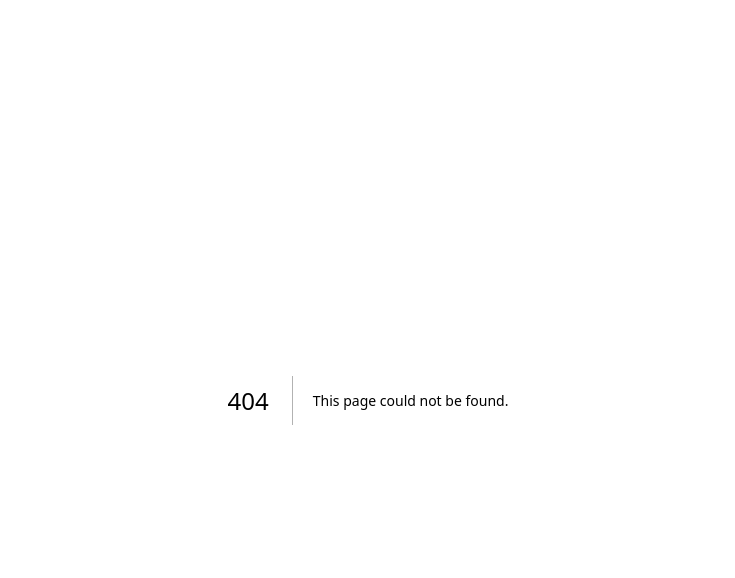
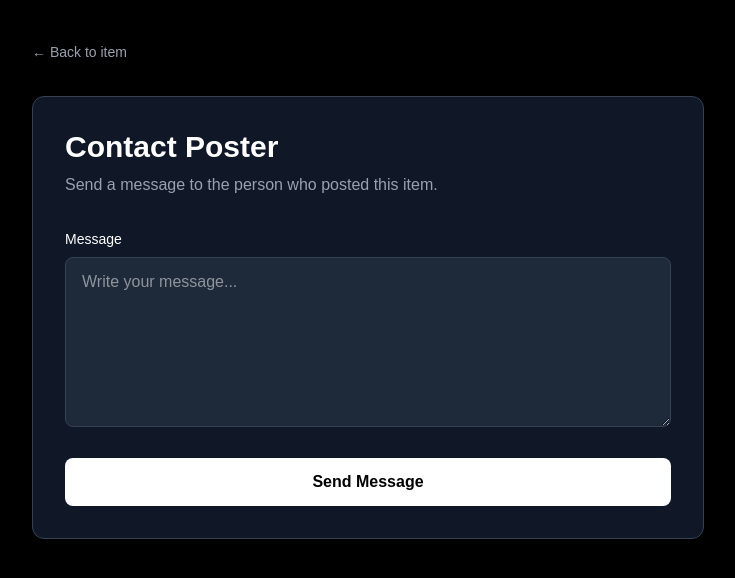
Before and after one commit to yoni-54/foundly, a Next.js app: page /items/1/contact in a window 1280 px wide. Before the commit this address had no page. Shown: the top 578 px of the page, without its empty margins (272-1007 px from the left). Built offline with nearby package versions, Linux system fonts and the light colour scheme.

Commit message:
feat(messages): add item contact messaging flow

```diff
--- /dev/null
+++ b/app/api/messages/route.ts
@@ -0,0 +1,80 @@
+import { NextResponse } from "next/server";
+import { auth0 } from "@/lib/auth0";
+import { supabase } from "@/lib/supabase/client";
+
+export async function POST(request: Request) {
+  try {
+    const session = await auth0.getSession();
+
+    if (!session?.user?.sub) {
+      return NextResponse.json(
+        { error: "You must be logged in." },
+        { status: 401 }
+      );
+    }
+
+    const senderId = session.user.sub;
+
+    const { item_id, message } = await request.json();
+
+    if (!item_id || !message?.trim()) {
+      return NextResponse.json(
+        { error: "Item and message are required." },
+        { status: 400 }
+      );
+    }
+
+    // Find the poster of the item
+    const { data: item, error: itemError } = await supabase
+      .from("items")
+      .select("user_id")
+      .eq("id", item_id)
+      .single();
+
+    if (itemError || !item) {
+      return NextResponse.json(
+        { error: "Item not found." },
+        { status: 404 }
+      );
+    }
+
+    // Prevent users from messaging themselves
+    if (item.user_id === senderId) {
+      return NextResponse.json(
+        { error: "You cannot contact yourself." },
+        { status: 400 }
+      );
+    }
+
+    // Save the message
+    const { error: messageError } = await supabase
+      .from("messages")
+      .insert({
+        item_id,
+        sender_id: senderId,
+        receiver_id: item.user_id,
+        message: message.trim(),
+      });
+
+    if (messageError) {
+      console.error("MESSAGE ERROR:", messageError);
+
+      return NextResponse.json(
+        { error: "Failed to send message." },
+        { status: 500 }
+      );
+    }
+
+    return NextResponse.json({
+      success: true,
+      message: "Message sent successfully.",
+    });
+  } catch (error) {
+    console.error("POST /api/messages ERROR:", error);
+
+    return NextResponse.json(
+      { error: "Something went wrong." },
+      { status: 500 }
+    );
+  }
+}
--- /dev/null
+++ b/app/items/[id]/contact/page.tsx
@@ -0,0 +1,91 @@
+"use client";
+
+import { useState } from "react";
+import { useParams } from "next/navigation";
+import Link from "next/link";
+
+export default function ContactPage() {
+  const { id } = useParams();
+
+  const [message, setMessage] = useState("");
+  const [sending, setSending] = useState(false);
+
+  async function handleSubmit(e: React.FormEvent) {
+    e.preventDefault();
+
+    if (!message.trim()) return;
+
+    setSending(true);
+
+    try {
+      const response = await fetch("/api/messages", {
+        method: "POST",
+        headers: {
+          "Content-Type": "application/json",
+        },
+        body: JSON.stringify({
+          item_id: id,
+          message: message.trim(),
+        }),
+      });
+
+      const data = await response.json();
+
+      if (!response.ok) {
+        alert(data.error || "Failed to send message");
+        return;
+      }
+
+      alert("Message sent!");
+      setMessage("");
+    } catch (error) {
+      console.error(error);
+      alert("Something went wrong");
+    } finally {
+      setSending(false);
+    }
+  }
+
+  return (
+    <main className="min-h-screen bg-black px-6 py-10 text-white">
+      <div className="mx-auto max-w-2xl">
+        <Link
+          href={`/items/${id}`}
+          className="text-sm text-gray-400 hover:text-white"
+        >
+          ← Back to item
+        </Link>
+
+        <div className="mt-8 rounded-xl border border-gray-700 bg-gray-900 p-8">
+          <h1 className="text-3xl font-bold">Contact Poster</h1>
+
+          <p className="mt-2 text-gray-400">
+            Send a message to the person who posted this item.
+          </p>
+
+          <form onSubmit={handleSubmit} className="mt-8 space-y-6">
+            <div>
+              <label className="mb-2 block text-sm font-medium">Message</label>
+
+              <textarea
+                value={message}
+                onChange={(e) => setMessage(e.target.value)}
+                placeholder="Write your message..."
+                rows={6}
+                className="w-full rounded-lg border border-gray-700 bg-gray-800 px-4 py-3 text-white outline-none focus:border-gray-500"
+              />
+            </div>
+
+            <button
+              type="submit"
+              disabled={sending}
+              className="w-full rounded-lg bg-white px-6 py-3 font-semibold text-black hover:bg-gray-200 disabled:opacity-50"
+            >
+              {sending ? "Sending..." : "Send Message"}
+            </button>
+          </form>
+        </div>
+      </div>
+    </main>
+  );
+}
--- a/app/items/[id]/page.tsx
+++ b/app/items/[id]/page.tsx
@@ -81,9 +81,12 @@ export default async function ItemDetailsPage({
               </div>
             </div>
 
-            <button className="mt-8 w-full rounded-lg bg-white px-6 py-3 font-semibold text-black hover:bg-gray-200">
+            <Link
+              href={`/items/${item.id}/contact`}
+              className="mt-8 block w-full rounded-lg bg-white px-6 py-3 text-center font-semibold text-black hover:bg-gray-200"
+            >
               Contact Poster
-            </button>
+            </Link>
           </div>
         </div>
       </div>
```
